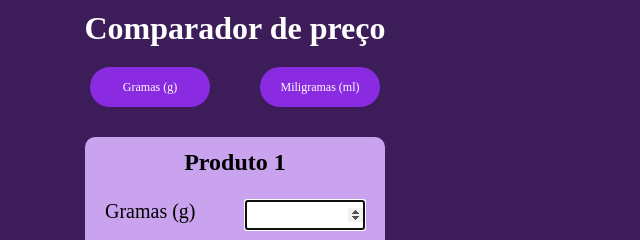
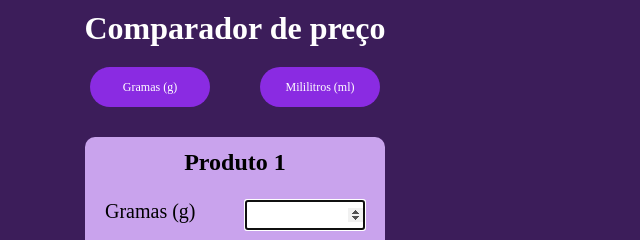
Before and after one commit to Thiago87dev/comparadorPreco, a plain HTML site: page index.html in a window 1280 px wide. Shown: the top 240 px of the page, 405-1045 px from the left. Drawn offline with Linux system fonts and the light colour scheme.

Commit message:
corrigindo mililitros

```diff
--- a/index.html
+++ b/index.html
@@ -13,7 +13,7 @@
         <div class="frente">
             <ul class="menu">
                 <li class="item-menu">Gramas (g)</li>
-                <li class="item-menu">Miligramas (ml)</li>
+                <li class="item-menu">Mililitros (ml)</li>
             </ul>
             <section class="secao-produtos">
                 <div class="produtos produto1">
```
